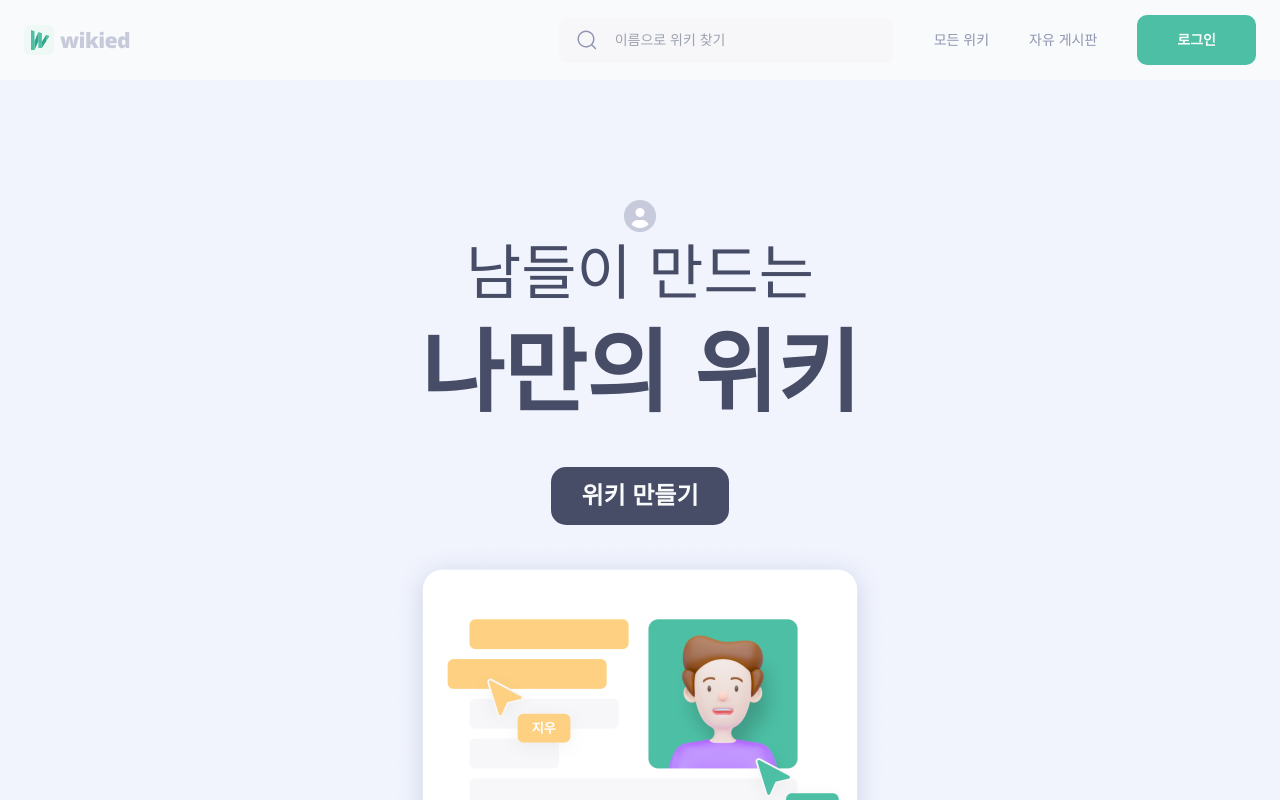
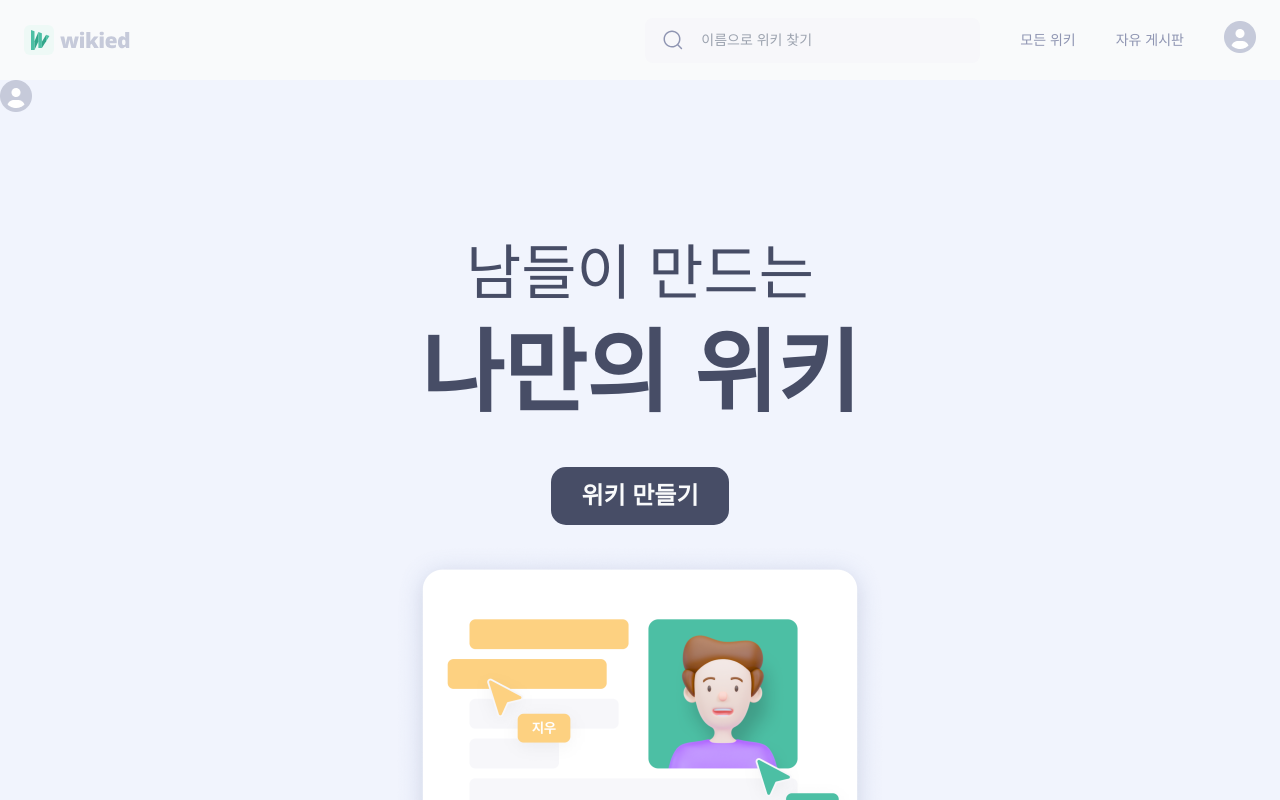
Before and after one commit to junjeeong/Wikied, a Next.js app: page / in a window 1280 px wide. Shown: the top 800 px of the page. Built offline with nearby package versions, Linux system fonts and the light colour scheme; a web font is replaced by a local one.

Commit message:
Fix: MenuDropdown 수정 중

```diff
--- a/src/components/Layout/Header.tsx
+++ b/src/components/Layout/Header.tsx
@@ -5,6 +5,7 @@ import Image from "next/image";
 import Link from "next/link";
 import logo from "@/assets/logo/wikied.svg";
 import FilledButton from "../ui/Button/FilledButton";
+import MenuDropdown from "../ui/Dropdown/MenuDropdown";
 
 export const Header = () => {
   const router = useRouter();
@@ -56,10 +57,8 @@ export const Header = () => {
           />
         </li>
       </ul>
-
-      <Link href="/signin">
-        <FilledButton>로그인</FilledButton>
-      </Link>
+      <MenuDropdown />
+      <Link href="/signin">{/* <FilledButton>로그인</FilledButton> */}</Link>
     </div>
   );
 };
--- /dev/null
+++ b/src/components/ui/Dropdown/OrderDropdown.tsx
@@ -0,0 +1,10 @@
+const OrderDropdown = () => {
+  return (
+    <select>
+      <option>최신순</option>
+      <option>좋아요순</option>
+    </select>
+  );
+};
+
+export default OrderDropdown;
--- a/src/pages/index.tsx
+++ b/src/pages/index.tsx
@@ -28,8 +28,8 @@ const MainPage = () => {
     <div className="bg-landing-light flex flex-col font-nexon items-center">
       {/* title section */}
       <section className="relative w-full">
+        <MenuDropdown />
         <div className="flex flex-col items-center Mobile:pt-[100px] pt-[120px]">
-          <MenuDropdown />
           <h2 className="text-center pb-10 Mobile:text-[40px] text-[60px] Mobile:leading-[46px] leading-[69px] font-light">
             남들이 만드는
             <br />
```
